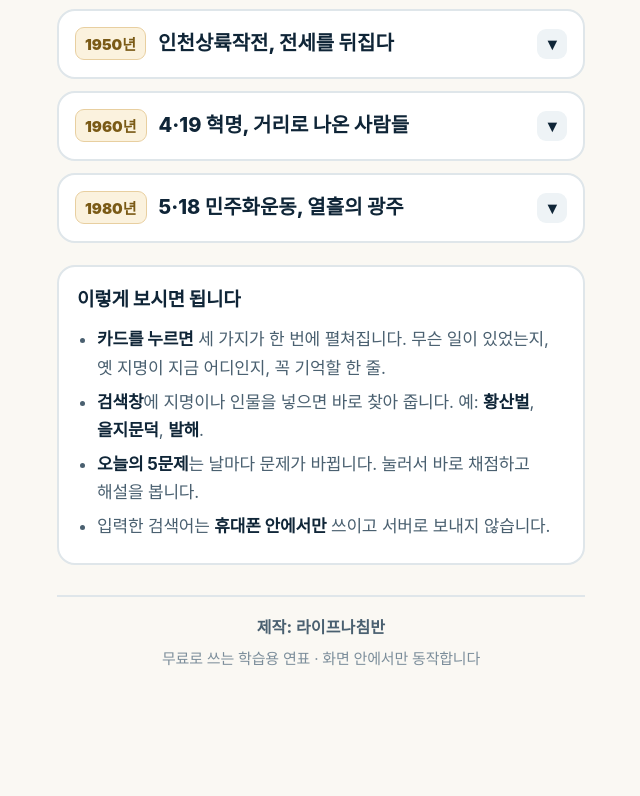
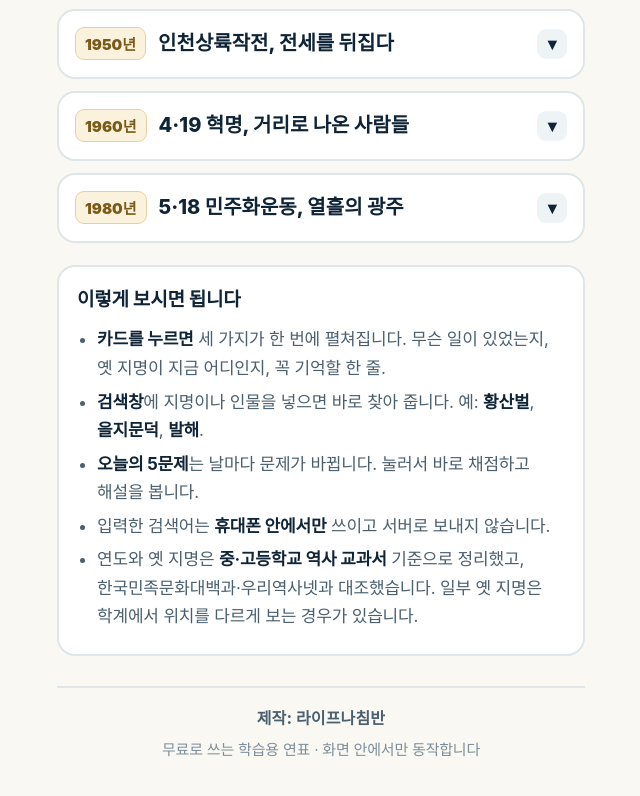
Before and after one commit to aimami5691/tools, a plain HTML site: page korea-history.html in a window 1280 px wide. Shown: the part 2781-3577 px from the top of the page, without its empty margins (319-959 px from the left). Before the commit the page ends 3504 px from the top, so only its background shows below. Drawn offline with Linux system fonts and the light colour scheme.

Commit message:
docs(history): 연표 출처·비정 차이 한 줄 추가

```diff
--- a/korea-history.html
+++ b/korea-history.html
@@ -207,6 +207,7 @@
         <li><b>검색창</b>에 지명이나 인물을 넣으면 바로 찾아 줍니다. 예: <b>황산벌</b>, <b>을지문덕</b>, <b>발해</b>.</li>
         <li><b>오늘의 5문제</b>는 날마다 문제가 바뀝니다. 눌러서 바로 채점하고 해설을 봅니다.</li>
         <li>입력한 검색어는 <b>휴대폰 안에서만</b> 쓰이고 서버로 보내지 않습니다.</li>
+        <li>연도와 옛 지명은 <b>중·고등학교 역사 교과서</b> 기준으로 정리했고, 한국민족문화대백과·우리역사넷과 대조했습니다. 일부 옛 지명은 학계에서 위치를 다르게 보는 경우가 있습니다.</li>
       </ul>
     </div>
   </section>
```
